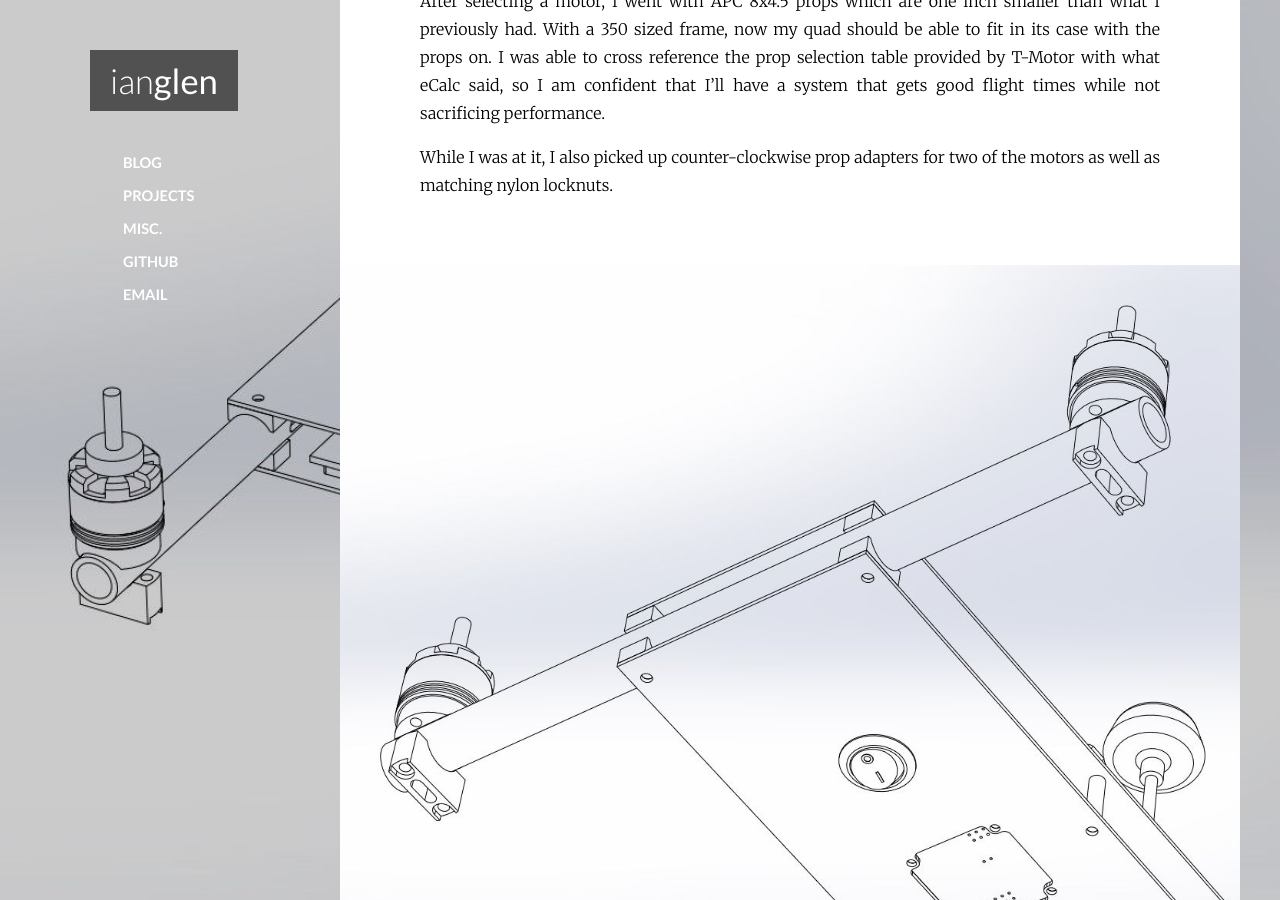
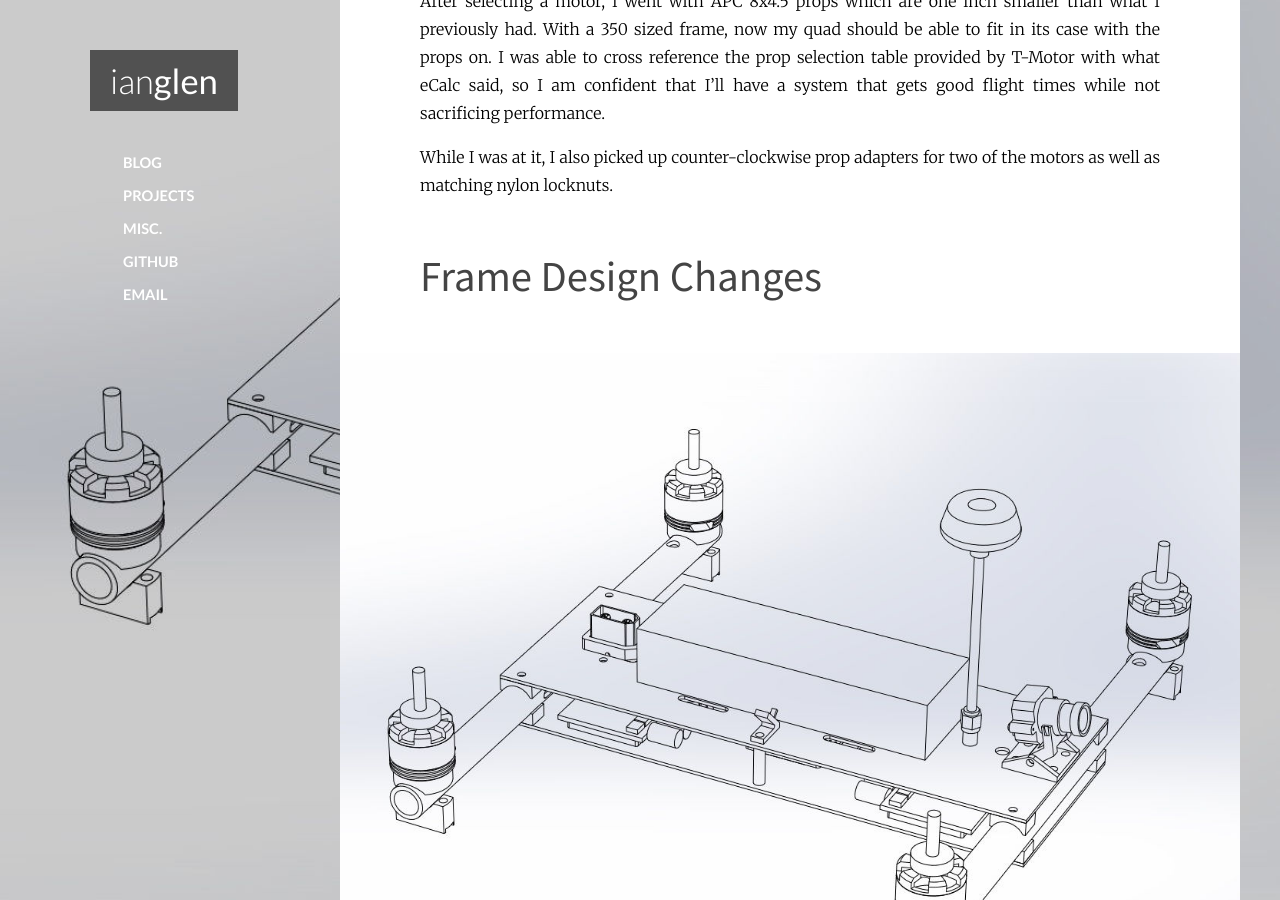
Before and after one commit to codeThatThinks/ianglen.me, a Jekyll site: the page built from _posts/2017-02-13-Updated Frame Design.md, in a window 1280 px wide and 900 px high, scrolled down 1979 px. Built offline with Jekyll 4.4.1, drawn with Linux system fonts in a browser that asks for light colours.

Commit message:
Moved images around

```diff
--- a/_posts/2017-02-13-Updated Frame Design.md
+++ b/_posts/2017-02-13-Updated Frame Design.md
@@ -28,12 +28,14 @@
 
 While I was at it, I also picked up counter-clockwise prop adapters for two of the motors as well as matching nylon locknuts.
 
-{% include image.html url="/content/updated-frame-design/frame-underside.jpg" %}
-
 
 ## Frame Design Changes
 
+{% include image.html url="/content/updated-frame-design/frame-perspective.jpg" %}
+
 The two main goals for the updated frame were strength and weight reduction. I reduced the OD of the tubes from 25mm to 16mm and increased the wall thickness from 1mm to 2mm. The previous build had a big bundle of silicone wire to get power to the ESCs, so in order to save weight, I elected to replace the bottom carbon fiber plate with a power distribution board. This would allow me to clean up the wiring as well as add some cool features that I've seen on other PDBs, such as a current sensor. The old frame had vertical carbon fiber pieces that pressed into slots in the bottom and top plates, which made the frame a pain to assemble. I figured that they don't provide enough value to justify their weight, so I got rid of them.
+
+{% include image.html url="/content/updated-frame-design/frame-underside.jpg" %}
 
 I also made a few other changes that made the design a little cleaner. I designed a motor mount that is no bigger than the motor itself and only includes hardware that screws directly into the base of the motor. Rather than hang an XT90 pigtail out the back of the quad, I designed a panel mount bracket so that the connector could be mounted directly to the top plate. This also gives me something to pull against which makes it easier to unplug the battery. I bought a short U.FL to SMA pigtail so that the FPV transmitter antenna could mount directly to the top plate.
 
```
